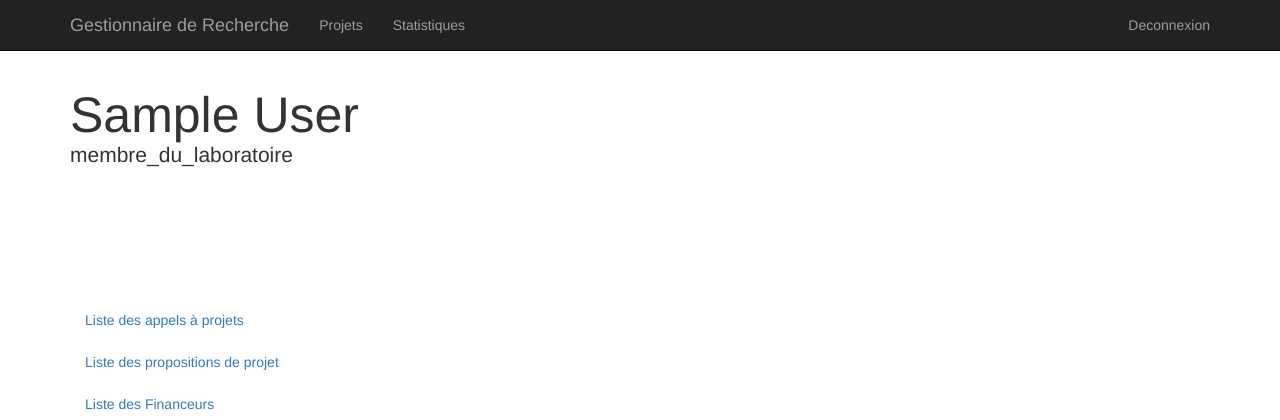
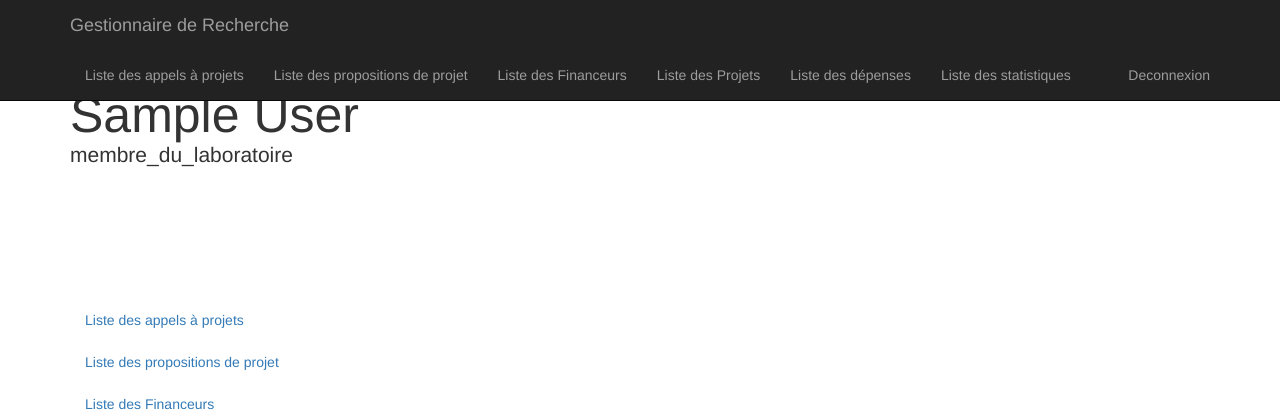
Before and after one commit to alarichadef/na17, a PHP site: page /createExpense.php in a window 1280 px wide. Shown: the top 420 px of the page. Run offline with PHP 8.4, Linux system fonts and the light colour scheme; the visitor is signed in with stand-in values (Sample User, id 1); some libraries are stand-ins or nearby versions.

Commit message:
correction header menu

```diff
--- a/header.php
+++ b/header.php
@@ -24,12 +24,40 @@
                 </div>
                 <nav class="collapse navbar-collapse" role="navigation">
                     <ul class="nav navbar-nav">
-                        <li>
-                            <a href="#sec">Projets </a>
-                        </li>
-                        <li>
-                            <a href="#sec">Statistiques</a>
-                        </li>
+
+				<?php
+				if (isset($_SESSION['role'])){
+					if($_SESSION['role'] == 'membre_du_laboratoire'){
+					?>
+						<li><a href="listRequest.php">Liste des appels à projets</a></li>
+						<li><a href="listProposals.php">Liste des propositions de projet</a></li>
+						<li><a href="financerDashboard.php">Liste des Financeurs</a></li>
+						<li><a href="listProjects.php">Liste des Projets</a></li>
+						<li><a href="listExpenses.php">Liste des dépenses</a></li>
+						<li><a href="listStats.php">Liste des statistiques</a></li>
+					<?php
+					}
+					if($_SESSION['role'] == 'webmaster'){
+					?>
+						<li><a href="listRequest.php">Liste des appels à projets</a></li>
+						<li><a href="listProposals.php">Liste des propositions de projet</a></li>
+						<li><a href="financerDashboard.php">Liste des Financeurs</a></li>
+						<li><a href="listProjects.php">Liste des Projets</a></li>
+						<li><a href="listExpenses.php">Liste des dépenses</a></li>
+						<li><a href="listStats.php">Liste des statistiques</a></li>
+					<?php
+					}
+					if($_SESSION['role'] == 'employe_de_contact'){
+					?>
+<!-- 						<li><a href="listRequest.php">Liste des appels à projets</a></li>
+ -->					<!-- <li><a href="contactEmployeDashboard.php#projets">Liste des propositions de projet</a></li>  -->
+						<li><a href="contactEmployeDashboard.php#financeurs">Liste des Financeurs</a></li>
+						<li><a href="contactEmployeDashboard.php#projets">Liste des Organismes de Projet</a></li>
+						<li><a href="listExpenses.php">Liste des dépenses</a></li>
+					<?php
+					}
+				}
+				?>
                     </ul>
                     <ul class="nav navbar-nav navbar-right">
                         <li><a href="login.php">Deconnexion</a></li>
```
